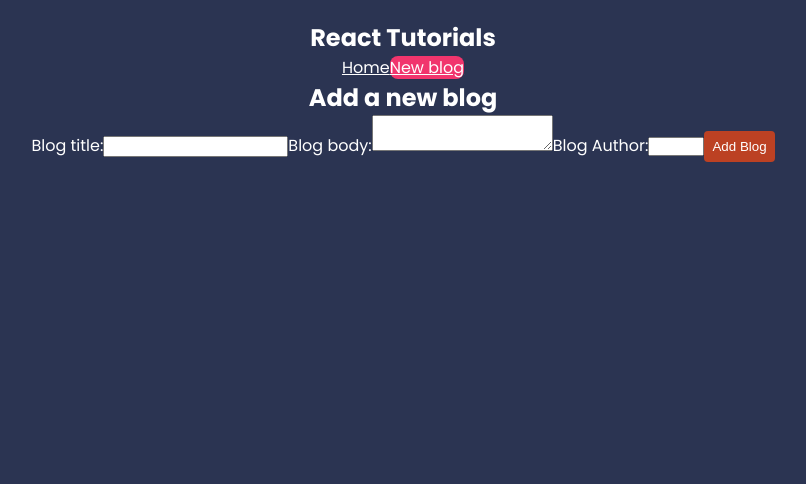
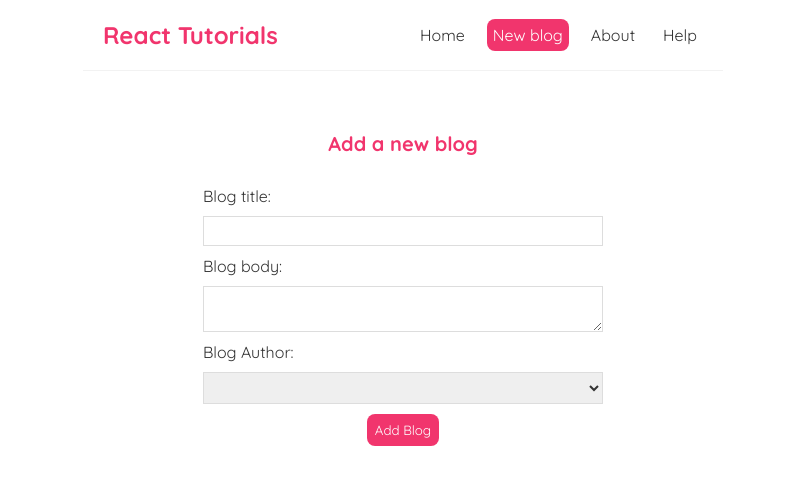
Before and after one commit to mdashikalikhan/react-tuts, a React (Create React App) app: page /create in a window 1280 px wide. Shown: the top 484 px of the page, without its empty margins (237-1043 px from the left). Built offline with nearby package versions, Linux system fonts and the light colour scheme.

Commit message:
router depth

```diff
--- a/data/db.json
+++ b/data/db.json
@@ -47,6 +47,56 @@
       "title": "My New Blog",
       "body": "Blog is in details as follows...",
       "author": "mario"
+    },
+    {
+      "id": "9a89",
+      "title": "New Blog",
+      "body": "A blog for self development. Still continued....",
+      "author": "Ashik"
+    }
+  ],
+  "careers": [
+    {
+      "id": 1,
+      "title": "Senior React Developer",
+      "salary": 50000,
+      "location": "London, UK"
+    },
+    {
+      "id": 2,
+      "title": "Plumber",
+      "salary": 40000,
+      "location": "Bowser's Castle"
+    },
+    {
+      "id": 3,
+      "title": "Gym Leader",
+      "salary": 75000,
+      "location": "Kanto Region"
+    },
+    {
+      "id": 4,
+      "title": "Vue Developer",
+      "salary": 40000,
+      "location": "Liverpool, UK"
+    },
+    {
+      "id": 5,
+      "title": "Tutorial Maker",
+      "salary": 35000,
+      "location": "Manchester, UK"
+    },
+    {
+      "id": 6,
+      "title": "Website Manager",
+      "salary": 50000,
+      "location": "Berlin, Germany"
+    },
+    {
+      "id": 7,
+      "title": "Food Tester",
+      "salary": 30000,
+      "location": "London, UK"
     }
   ]
 }
--- /dev/null
+++ b/src/About.js
@@ -0,0 +1,10 @@
+const About = () => {
+    return ( <div className="about">
+      <h2>About Us</h2>
+      <p>Lorem ipsum, dolor sit amet consectetur adipisicing elit. Qui provident consequuntur vel omnis quisquam rem harum, maxime expedita, ullam ut dolore! Distinctio eos minima voluptatum totam id hic! Sapiente debitis quia illum officia obcaecati provident nulla odio molestiae suscipit quasi.</p>
+      <p>Lorem ipsum, dolor sit amet consectetur adipisicing elit. Qui provident consequuntur vel omnis quisquam rem harum, maxime expedita, ullam ut dolore! Distinctio eos minima voluptatum totam id hic! Sapiente debitis quia illum officia obcaecati provident nulla odio molestiae suscipit quasi.</p>
+      <p>Lorem ipsum, dolor sit amet consectetur adipisicing elit. Qui provident consequuntur vel omnis quisquam rem harum, maxime expedita, ullam ut dolore! Distinctio eos minima voluptatum totam id hic! Sapiente debitis quia illum officia obcaecati provident nulla odio molestiae suscipit quasi.</p>
+    </div> );
+}
+
+export default About;
--- a/src/App.js
+++ b/src/App.js
@@ -4,26 +4,76 @@ import BlogDetails from './BlogDetails';
 import Create from './Create';
 import Home from './Home';
 import Navbar from './Navbar';
-import { BrowserRouter as Router, Routes, Route } from 'react-router-dom';
+import { createBrowserRouter, Outlet, RouterProvider } from 'react-router-dom';
 import NotFound from './NotFound';
+import About from './About';
+import HelpLayout from './HelpLayout';
 
+
+const RootLayout = () => {
+  return (
+    <div className="App">
+      <Navbar />
+      <div className="content">
+        <Outlet />
+      </div>
+    </div>
+  );
+}
+
+const router = createBrowserRouter(
+  [{
+    path: "/",
+    element: <RootLayout />,
+    children: [
+      {
+        index: true,
+        element: <Home />
+      },
+      {
+        path: "create",
+        element: <Create />
+      },
+      {
+        path: "blogs/:id",
+        element: <BlogDetails />
+      },
+      {
+        path: "about",
+        element: <About />
+      },
+      {
+        path: "*",
+        element: <NotFound />
+      },
+      {
+        path: "/help",
+        element: <HelpLayout/>
+      }
+    ]
+  }
+  ]
+
+);
 
 export default function App() {
 
 
   return (
-    <Router>
-      <div className="App">
-        <Navbar />
-        <div className="content">
-          <Routes>
-            <Route path='/'  element={<Home/>}/>
-            <Route path='/create' element={<Create/>} />
-            <Route path='/blogs/:id' element={<BlogDetails/>}/>
-            <Route path='*' element={<NotFound/>}/>
-          </Routes>
-        </div>
-      </div>
-    </Router>
+    // <Router>
+    //   <div className="App">
+    //     <Navbar />
+    //     <div className="content">
+    //       <Routes>
+    //         <Route path='/'  element={<Home/>}/>
+    //         <Route path='/create' element={<Create/>} />
+    //         <Route path='/blogs/:id' element={<BlogDetails/>}/>
+    //         <Route path='/about' element={<About/>}/>
+    //         <Route path='*' element={<NotFound/>}/>
+    //       </Routes>
+    //     </div>
+    //   </div>
+    // </Router>
+    <RouterProvider router={router}/>
   );
 }
--- /dev/null
+++ b/src/HelpLayout.js
@@ -0,0 +1,16 @@
+import { NavLink, Outlet } from "react-router-dom";
+
+const HelpLayout = () => {
+    return ( <div className="help-layout">
+       <h2>Application Help</h2>
+       <p>Lorem ipsum dolor sit, amet consectetur adipisicing elit. Illo quos, ipsum libero unde, soluta itaque eaque aperiam veritatis eum, nobis voluptatibus nesciunt quas ab vel eius hic sunt dignissimos facere.</p>
+        <nav className="navbar">
+            <NavLink to="faq">View the FAQ</NavLink>
+            <NavLink to="contact">Contact Us</NavLink>
+
+        </nav>
+        <Outlet/>
+    </div> );
+}
+
+export default HelpLayout;
--- a/src/Navbar.js
+++ b/src/Navbar.js
@@ -1,4 +1,4 @@
-import { Link } from "react-router-dom";
+import { Link, NavLink } from "react-router-dom";
 
 const Navbar = () => {
 
@@ -9,12 +9,14 @@ const Navbar = () => {
             <h1>React Tutorials</h1>
             <div className="links">
 
-                <Link to="/">Home</Link>
-                <Link to="/create" style={{
+                <NavLink to="/">Home</NavLink>
+                <NavLink to="/create" style={{
                     color: "white",
                     backgroundColor: "#f1356d",
                     borderRadius: "8px"
-                }}>New blog</Link>
+                }}>New blog</NavLink>
+                <NavLink to="/about">About</NavLink>
+                <NavLink to="/help">Help</NavLink>
             </div>
         </nav>
         // <nav class="navbar bg-primary" data-bs-theme="dark">
--- a/src/index.css
+++ b/src/index.css
@@ -1,49 +1,114 @@
 
 
-@import url('https://fonts.googleapis.com/css2?family=Poppins:wght@400;700&display=swap');
+@import url('https://fonts.googleapis.com/css2?family=Quicksand:wght@300;400;500;600;700&display=swap');
 
 :root {
-  --primary: #bc4123;
+  --primary: #f3a999;
   --secondary: #2b3452;
 }
-body {
+
+/* base styles */
+* {
   margin: 0;
+  font-family: "Quicksand";
+  color: #333;
+}
+.navbar {
   padding: 20px;
-  font-family: "Poppins";
-  background: var(--secondary);
+  display: flex;
+  align-items: center;
+  max-width: 600px;
+  margin: 0 auto;
+  border-bottom: 1px solid #f2f2f2;
 }
-* {
-  color: #fff;
-  margin: 0;
+.navbar h1 {
+  color: #f1356d;
 }
-p {
+.navbar .links {
+  margin-left: auto;
+}
+.navbar a {
+  margin-left: 16px;
+  text-decoration: none;
+  padding: 6px;
+}
+.navbar a:hover {
+  color: #f1356d;
+}
+
+.navbar a.active {
+  background: var(--primary);
+}
+.content {
+  max-width: 600px;
+  margin: 40px auto;
+  padding: 20px;
+}
+
+/* blog previews / list */
+.blog-preview {
+  padding: 10px 16px;
+  margin: 20px 0;
+  border-bottom: 1px solid #fafafa;
+}
+.blog-preview:hover {
+  box-shadow: 1px 3px 5px rgba(0,0,0,0.1);
+}
+.blog-preview h2 {
+  font-size: 20px;
+  color: #f1356d;
+  margin-bottom: 8px;
+}
+.blog-preview a {
+  text-decoration: none;
+}
+
+/* blog details page */
+.blog-details h2 {
+  font-size: 20px;
+  color: #f1356d;
+  margin-bottom: 10px;
+}
+.blog-details div {
   margin: 20px 0;
 }
-button {
+.blog-details button {
+  background: #f1356d;
+  color: #fff;
   border: 0;
   padding: 8px;
-  border-radius: 4px;
-  color: white;
-  background: var(--primary);
+  border-radius: 8px;
   cursor: pointer;
 }
 
-/* navbar */
-
-
-/* page content */
-
-
-/* help layout */
-
-
-/* faq */
-
-
-/* careers list */
-
-
-/* careers details */
-
-
-/* breadcrumbs */
+/* create new blog form */
+.create {
+  max-width: 400px;
+  margin: 0 auto;
+  text-align: center;
+}
+.create label {
+  text-align: left;
+  display: block;
+}
+.create h2 {
+  font-size: 20px;
+  color: #f1356d;
+  margin-bottom: 30px;
+}
+.create input, .create textarea, .create select {
+  width: 100%;
+  padding: 6px 10px;
+  margin: 10px 0;
+  border: 1px solid #ddd;
+  box-sizing: border-box;
+  display: block;
+}
+.create button {
+  background: #f1356d;
+  color: #fff;
+  border: 0;
+  padding: 8px;
+  border-radius: 8px;
+  cursor: pointer;
+}
```
Also changed, not shown: src/index_backup.css (+23 -2 lines).
